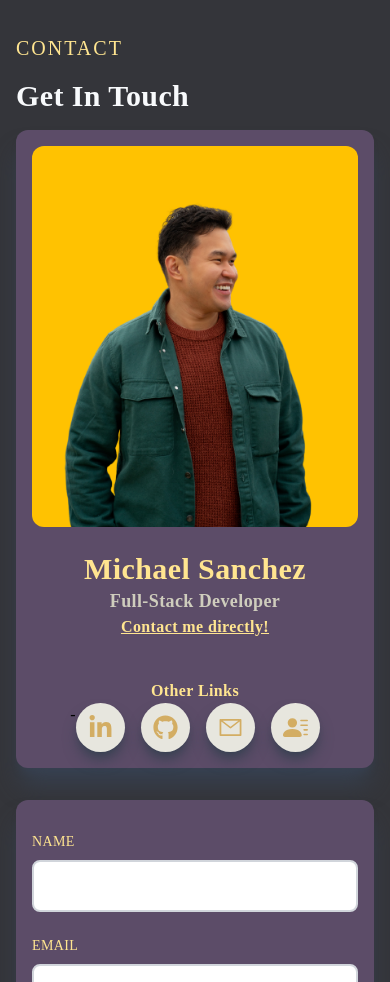
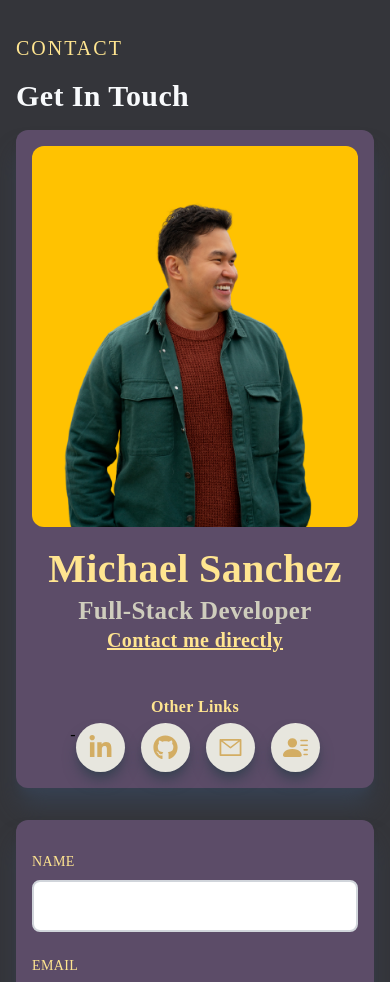
Before and after one commit to MikeSanDev/portfolio-nextjs, a Next.js app: page / in a window 390 px wide. Shown: the part 5320-6302 px from the top of the page. Built offline with nearby package versions, Linux system fonts and the light colour scheme; a web font is replaced by a local one.

Commit message:
contact responsive changes

```diff
--- a/components/Contacts.js
+++ b/components/Contacts.js
@@ -51,24 +51,24 @@ const Contact = () => {
         <h2 className="py-4 text-slate-50">Get In Touch</h2>
         <div className="grid lg:grid-cols-5 gap-8">
           {/* left */}
-          <div className="bg-[#5c4c68] col-span-3 lg:col-span-2 w-full h-full shadow-xl shadow-gray-700 rounded-xl p-4">
-            <div className="lg:p-3 h-full">
-              <div className="flex justify-center flex-col">
+          <div className="bg-[#5c4c68] col-span-3 lg:col-span-2 flex flex-col items-center justify-center w-full h-full shadow-xl shadow-gray-700 rounded-xl p-4">
+            <div className=" h-full">
+              <div className="flex flex-col items-center">
                 <Image
-                  className="rounded-xl flex justify-center lg:justify-start contact_img"
+                  className="rounded-xl contact_img"
                   src="/assets/me-yellow.png"
                   alt="/"
                   width="500"
                   height="200"
                 />
                 <div>
-                  <h2 className="pt-6 text-accentColor flex justify-center">Michael Sanchez</h2>
-                  <h3 className="text-lg text-secondaryColor flex justify-center">Full-Stack Developer</h3>
-                  <h3 className="text-accentColor underline flex justify-center">
-                    Contact me directly!
+                  <h2 className="pt-6 text-accentColor flex justify-center contact_text1">Michael Sanchez</h2>
+                  <h2 className="text-xl text-secondaryColor flex justify-center contact_text2">Full-Stack Developer</h2>
+                  <h3 className="text-accentColor underline flex justify-center contact_text3">
+                    Contact me directly
                   </h3>
                   <div className="pt-10 flex justify-center ">
-                  <h3 className=" text-accentColor">
+                  <h3 className=" text-accentColor pb-1">
                   Other Links
                   </h3>
                 </div>
--- a/styles/globals.css
+++ b/styles/globals.css
@@ -180,6 +180,7 @@ body::-webkit-scrollbar {
     height: auto;
 }
 
+
 /* Hide the images for iPad and iPhone sized screens */
 @media only screen and (max-width: 400px) {
 
@@ -246,6 +247,10 @@ body::-webkit-scrollbar {
     .main_block3 {
         animation: none !important;
         display: none;
+    }
+
+    .contact_text1 {
+        font-size: 40px !important;
     }
 }
 
@@ -408,9 +413,17 @@ body::-webkit-scrollbar {
         display: none;
     }
 
-    .contact_img {
-        display: flex !important;
-        justify-content: center !important;
+    .contact_text1 {
+        font-size: 50px;
+    }
+
+    .contact_text2 {
+        font-size: 25px;
+        padding-top: 10px;
+    }
+
+    .contact_text3 {
+        font-size: 20px;
     }
 
 }
```
